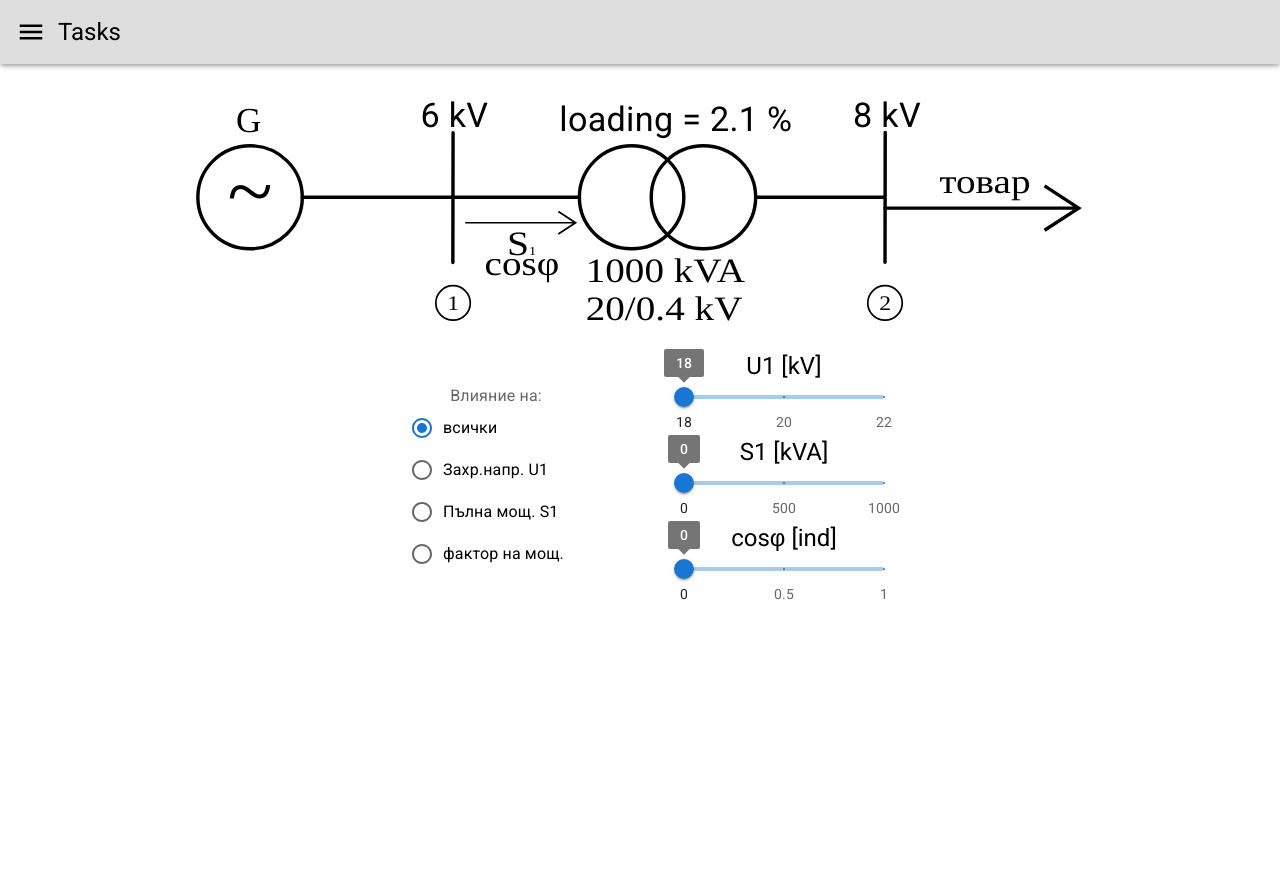
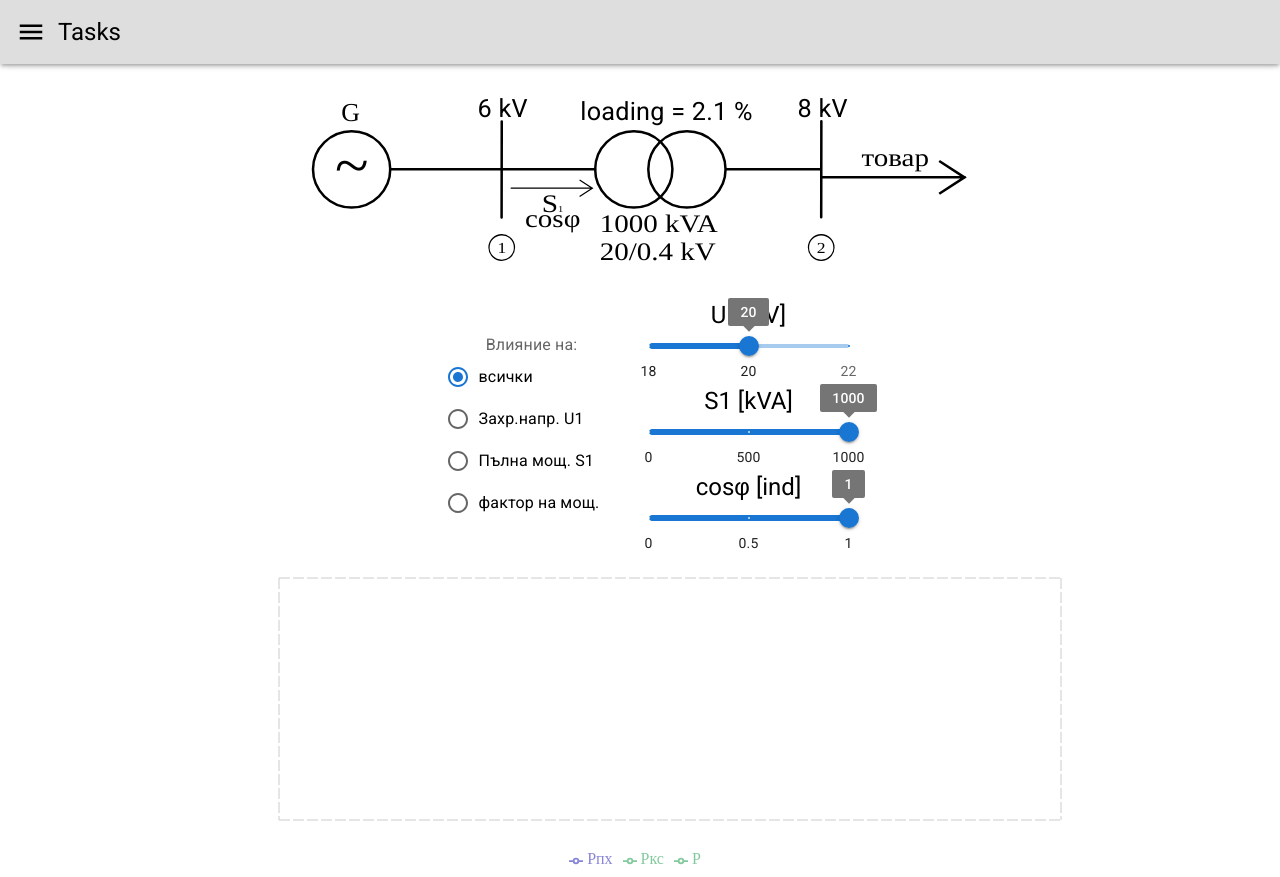
Before and after one commit to department-eps/simple-apps, a React (Create React App) app: page /transformer-losses in a window 1280 px wide. Before the commit the page ends 800 px from the top, so only its background shows below. Built offline with nearby package versions, Linux system fonts and the light colour scheme.

Commit message:
Implement transformer-losses task

```diff
--- /dev/null
+++ b/src/components/TransformerLosses/Plot.js
@@ -0,0 +1,25 @@
+import { ResponsiveContainer, LineChart, XAxis, YAxis, Tooltip, Legend, CartesianGrid, Line } from "recharts";
+
+export default function TransformerLossesChart({ losses }) {
+    const xTicks = [18.5, 19, 19.5, 20, 20.5, 21, 21.5, 22];
+    const xTickFormatter = (value) => {
+        if (value % 4 === 0) {
+            return value;
+        }
+        return '';
+    };
+    return (
+        <ResponsiveContainer width={"100%"} height={300}>
+            <LineChart data={losses}>
+                <XAxis dataKey='x'/>
+                <YAxis unit=' kW' />
+                <CartesianGrid strokeDasharray="11 3" />
+                <Tooltip />
+                <Line type="monotone" dataKey="Pidle" stroke="#8884d8" dot={false} name="Pпх" />
+                <Line type="monotone" dataKey="Psc" stroke="#82ca9d" dot={false} name="Pкс" />
+                <Line type="monotone" dataKey="Pall" stroke="#82ca9d" dot={false} name="P" />
+                <Legend />
+            </LineChart>
+        </ResponsiveContainer>
+    );
+};
--- a/src/components/TransformerLosses/RadioButtons.js
+++ b/src/components/TransformerLosses/RadioButtons.js
@@ -1,8 +1,6 @@
 import { Radio, RadioGroup, FormControl, FormLabel, FormControlLabel } from "@mui/material"
-import { useState } from "react";
 
-export default function RadioButtons() {
-    const [value, setValue] = useState('all');
+export default function RadioButtons({setValue, value}) {
 
     const handleChange = (e) => {
         setValue(e.target.value);
--- a/src/components/TransformerLosses/Sliders.js
+++ b/src/components/TransformerLosses/Sliders.js
@@ -1,79 +1,85 @@
 import { Slider, Box, Typography } from "@mui/material"
-import React from "react";
+import React, { useEffect } from "react";
+import { S1options, U1options, cosphioptions } from "../../utils/constants";
+import { useForm } from "../../hooks/useForm";
+import calculateTransformerLosses from "./calculate";
 
-export default function Sliders() {
+export default function Sliders({ value, setLosses }) {
+    const { formValues, onChange } = useForm({
+        U1: Number(20),
+        S1: Number(1000),
+        cosphi: Number(1)
+    });
 
-    const U1options = [{
-        value: 18,
-        label: '18',
-    },
-    {
-        value: 20,
-        label: '20',
-    },
-    {
-        value: 22,
-        label: '22',
-    }];
+    useEffect(() => {
+        let data = [];
 
-    const S1options = [{
-        value: 0,
-        label: '0'
-    },
-    {
-        value: 500,
-        label: '500',
-    },
-    {
-        value: 1000,
-        label: '1000'
-    }];
-
-    const cosphioptions = [{
-        value: 0,
-        label: '0'
-    },
-    {
-        value: 0.5,
-        label: '0.5',
-    },
-    {
-        value: 1,
-        label: '1'
-    }];
-
+        if (value === "all") {
+            setLosses(calculateTransformerLosses(formValues.U1, formValues.S1, formValues.cosphi))
+        }
+        if (value === "U1") {
+            for (let i = 18; i < 22; i += 0.04) {
+                const calculatedLosses = calculateTransformerLosses(i, 850, 0.92)
+                data.push({
+                    x: Number(i.toFixed(2)),
+                    Pidle: calculatedLosses.Pidle / 1000,
+                    Psc: calculatedLosses.Psc / 1000,
+                    Pall: (calculatedLosses.Psc + calculatedLosses.Pidle)/1000
+                });
+            };
+            setLosses(data)
+        }
+        if (value === "S1") {
+            setLosses(calculateTransformerLosses(20, formValues.S1, 1))
+        }
+        if (value === "cosphi") {
+            setLosses(calculateTransformerLosses(20, 1000, formValues.cosphi))
+        }
+    }, [formValues, value]);
     return (
         <Box>
             <Typography variant='h5'>U1 [kV]</Typography>
             <Box>
                 <Slider
+                    name="U1"
+                    value={formValues.U1}
+                    onChange={onChange}
                     valueLabelDisplay="on"
                     min={18}
                     max={22}
                     marks={U1options}
                     step={0.05}
+                    disabled={value === 'U1' || value === 'all' ? false : true}
                     sx={{ width: '200px' }}
                 />
             </Box>
             <Box>
                 <Typography variant='h5'>S1 [kVA]</Typography>
                 <Slider
+                    name="S1"
+                    value={formValues.S1}
+                    onChange={onChange}
                     valueLabelDisplay="on"
                     min={0}
                     max={1000}
                     marks={S1options}
                     step={1}
+                    disabled={value === 'S1' || value === 'all' ? false : true}
                     sx={{ width: '200px' }}
                 />
             </Box>
             <Box>
                 <Typography variant='h5'>cosφ [ind]</Typography>
                 <Slider
+                    name="cosphi"
+                    value={formValues.cosphi}
+                    onChange={onChange}
                     valueLabelDisplay="on"
                     min={0}
                     max={1}
                     marks={cosphioptions}
                     step={0.01}
+                    disabled={value === 'cosphi' || value === 'all' ? false : true}
                     sx={{ width: '200px' }}
                 />
             </Box>
--- a/src/components/TransformerLosses/TransformerLosses.js
+++ b/src/components/TransformerLosses/TransformerLosses.js
@@ -2,21 +2,26 @@ import { Container, Grid } from '@mui/material';
 import ModifiedTransformerLossesScheme from './ModifiedTransformerLossesScheme';
 import Sliders from './Sliders';
 import RadioButtons from './RadioButtons';
+import { useState } from 'react';
+import TransformerLossesChart from './Plot';
 
 export default function TransformerLosses() {
+    const [value, setValue] = useState('all');
+    const [losses, setLosses] = useState([])
     return (
-        <Container maxWidth={'lg'} sx={{ paddingTop: '90px' }}>
-            <Grid container sx={{ justifyContent: 'center', alignItems: 'center' }}>
+        <Container maxWidth={'md'} sx={{ paddingTop: '90px' }}>
+            <Grid container spacing={2} sx={{ justifyContent: 'center', alignItems: 'center' }}>
                 <Grid item xs={12} md={12} lg={12} sx={{ textAlign: 'center' }}>
                     <ModifiedTransformerLossesScheme />
                 </Grid>
-                <Grid item xs={6} md={3} lg={3} sx={{ textAlign: 'center' }}>
-
-                    <RadioButtons />
+                <Grid item xs={12} md={3} lg={3} sx={{ textAlign: 'center' }}>
+                    <RadioButtons setValue={setValue} value={value} />
                 </Grid>
-                <Grid item xs={6} md={3} lg={3} sx={{ textAlign: 'center' }}>
-
-                    <Sliders></Sliders>
+                <Grid item xs={12} md={3} lg={3} sx={{ textAlign: 'center' }}>
+                    <Sliders value={value} losses={losses} setLosses={setLosses} />
+                </Grid>
+                <Grid item xs={12} md={12} lg={12} sx={{ textAlign: 'center' }}>
+                    <TransformerLossesChart losses={losses} />
                 </Grid>
             </Grid>
         </Container>
--- /dev/null
+++ b/src/components/TransformerLosses/calculate.js
@@ -0,0 +1,30 @@
+import { sqrt, complex, subtract, multiply } from "mathjs";
+
+export default function calculateTransformerLosses(U1, S1, cosphi) {
+    const U1nom = 20e3;
+    const Snom = 1000e3;
+    const P1 = S1 * cosphi;
+    const Q1 = sqrt(S1 ** 2 - P1 ** 2);
+    const impedance = calculateTransformerImpedance(U1nom, Snom);
+    const Sidle = complex((U1 * 1e3) ** 2 * impedance.Gt, (U1 * 1e3) ** 2 * impedance.Bt);
+    const transverse_conductance_S1 = subtract(complex(P1 * 1e3, Q1 * 1e3), Sidle);
+    const losses_short_circuit_S =
+        multiply((transverse_conductance_S1.re**2 + transverse_conductance_S1.im**2) / ((U1*1e3)**2), complex(impedance.Rt, impedance.Xt));
+    const Pidle = Sidle.re;
+    const Qidle = Sidle.im;
+    const Psc = losses_short_circuit_S.re;
+    const Qsc = losses_short_circuit_S.im;
+    console.log(losses_short_circuit_S)
+    return {Pidle, Qidle, Psc, Qsc};
+};
+
+
+function calculateTransformerImpedance(U1nom, Snom) {
+    const Rt = 11.6e3 * (U1nom / Snom) ** 2;
+    const Zt = (6 / 100) * (U1nom ** 2 / Snom);
+    const Xt = sqrt(Zt ** 2 - Rt ** 2);
+    const Gt = 2.16e3 / U1nom ** 2;
+    const Qidle = (1.3 * 1000) / 100;
+    const Bt = (Qidle * 1e3) / U1nom ** 2;
+    return { Gt, Bt, Rt, Xt };
+}
```
